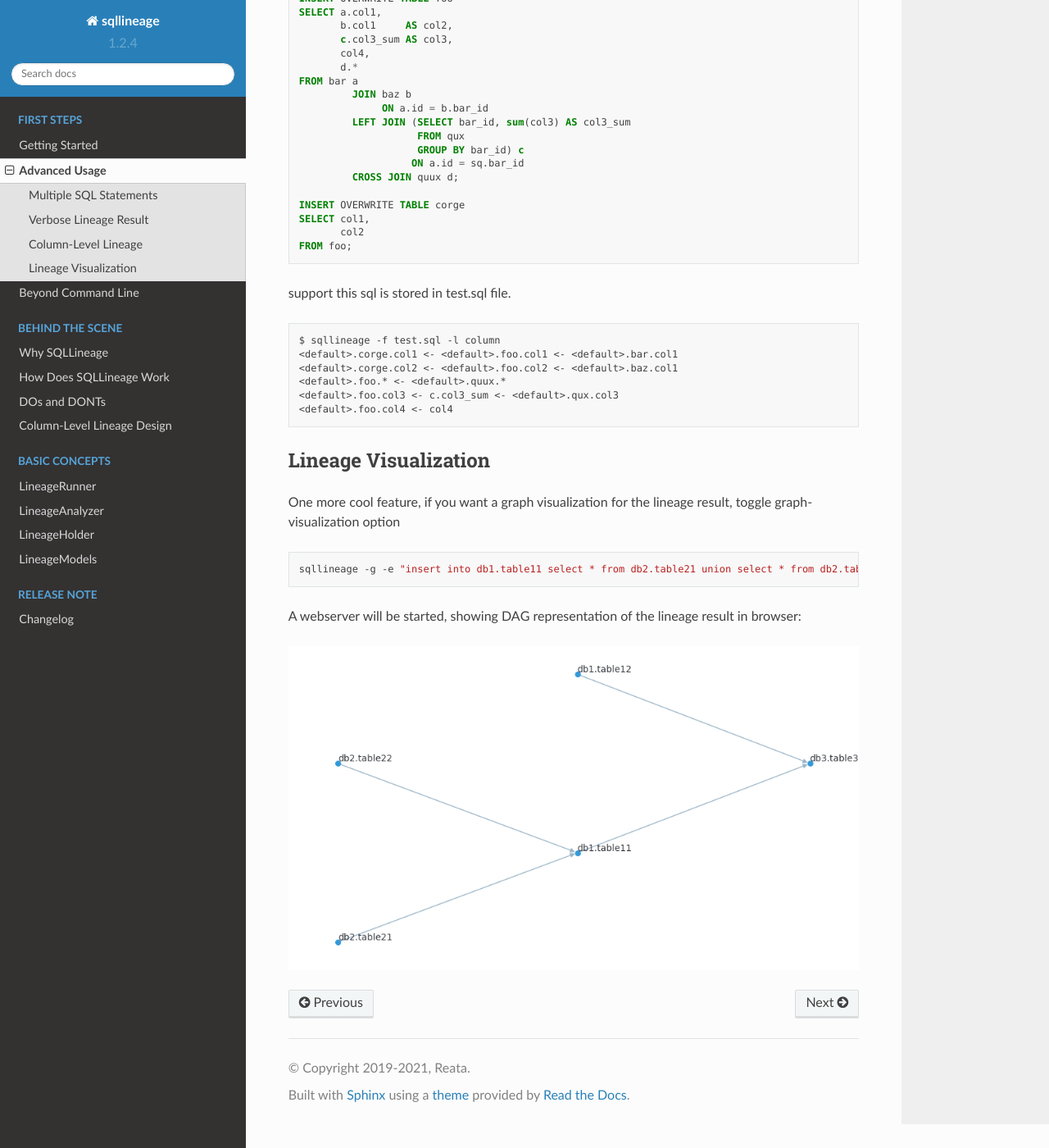
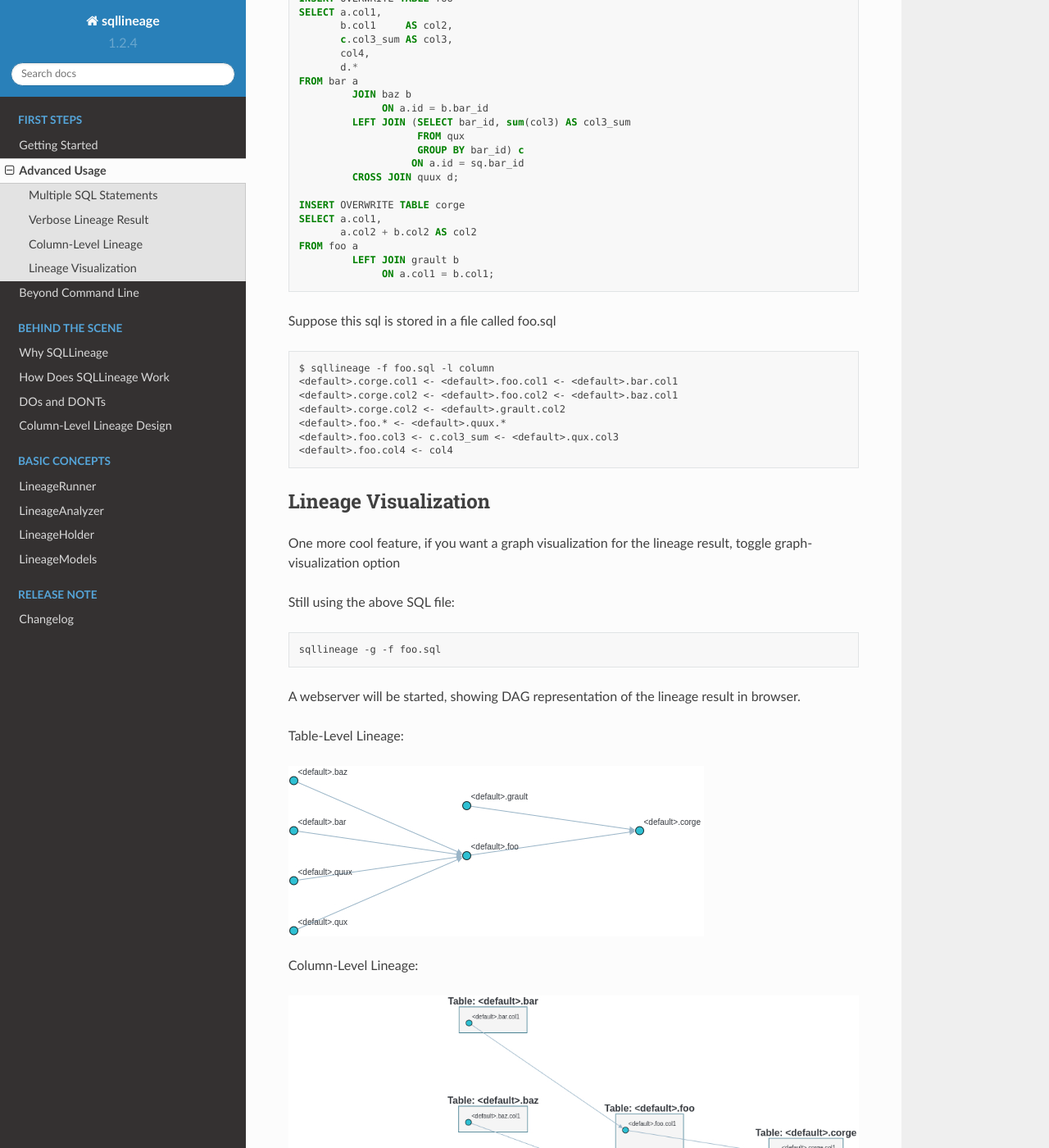
Before and after one commit to reata/sqllineage, a Sphinx documentation site: the page built from docs/first_steps/advanced_usage.rst, in a window 1280 px wide and 1400 px high, scrolled down 1123 px. Shown: the whole window at 82% size. Built offline with Sphinx 7.4.7 and the Read the Docs theme 2.0.0, drawn with Linux system fonts in a browser that asks for light colours.

Commit message:
docs: gallery for column lineage

```diff
--- a/docs/first_steps/advanced_usage.rst
+++ b/docs/first_steps/advanced_usage.rst
@@ -74,17 +74,21 @@ will be printed.
              CROSS JOIN quux d;
 
     INSERT OVERWRITE TABLE corge
-    SELECT col1,
-           col2
-    FROM foo;
+    SELECT a.col1,
+           a.col2 + b.col2 AS col2
+    FROM foo a
+             LEFT JOIN grault b
+                  ON a.col1 = b.col1;
 
-support this sql is stored in test.sql file.
+
+Suppose this sql is stored in a file called foo.sql
 
 .. code-block:: bash
 
-    $ sqllineage -f test.sql -l column
+    $ sqllineage -f foo.sql -l column
     <default>.corge.col1 <- <default>.foo.col1 <- <default>.bar.col1
     <default>.corge.col2 <- <default>.foo.col2 <- <default>.baz.col1
+    <default>.corge.col2 <- <default>.grault.col2
     <default>.foo.* <- <default>.quux.*
     <default>.foo.col3 <- c.col3_sum <- <default>.qux.col3
     <default>.foo.col4 <- col4
@@ -95,11 +99,20 @@ Lineage Visualization
 
 One more cool feature, if you want a graph visualization for the lineage result, toggle graph-visualization option
 
+Still using the above SQL file:
+
 .. code-block:: bash
 
-    sqllineage -g -e "insert into db1.table11 select * from db2.table21 union select * from db2.table22; insert into db3.table3 select * from db1.table11 join db1.table12;"
+    sqllineage -g -f foo.sql
 
-A webserver will be started, showing DAG representation of the lineage result in browser:
+A webserver will be started, showing DAG representation of the lineage result in browser.
 
-.. image:: ../_static/Figure_1.png
-   :alt: Lineage visualization
+Table-Level Lineage:
+
+.. image:: ../_static/table.jpg
+   :alt: Table lineage visualization
+
+Column-Level Lineage:
+
+.. image:: ../_static/column.jpg
+   :alt: Column lineage visualization
```
Also changed, not shown: README.md (+49 -2 lines), docs/_static/Figure_1.png (deleted), docs/_static/column.jpg (added), docs/_static/table.jpg (added).
